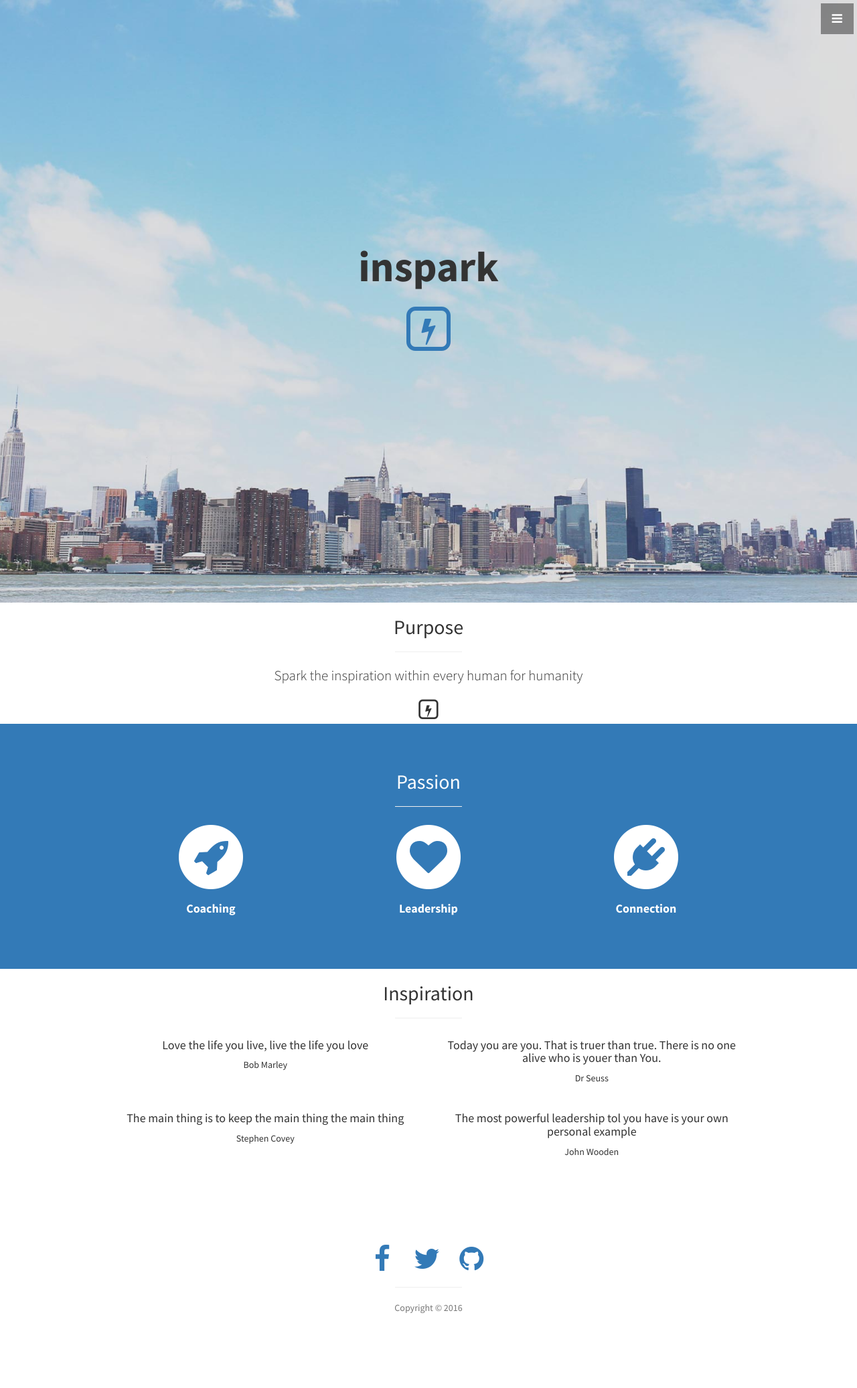
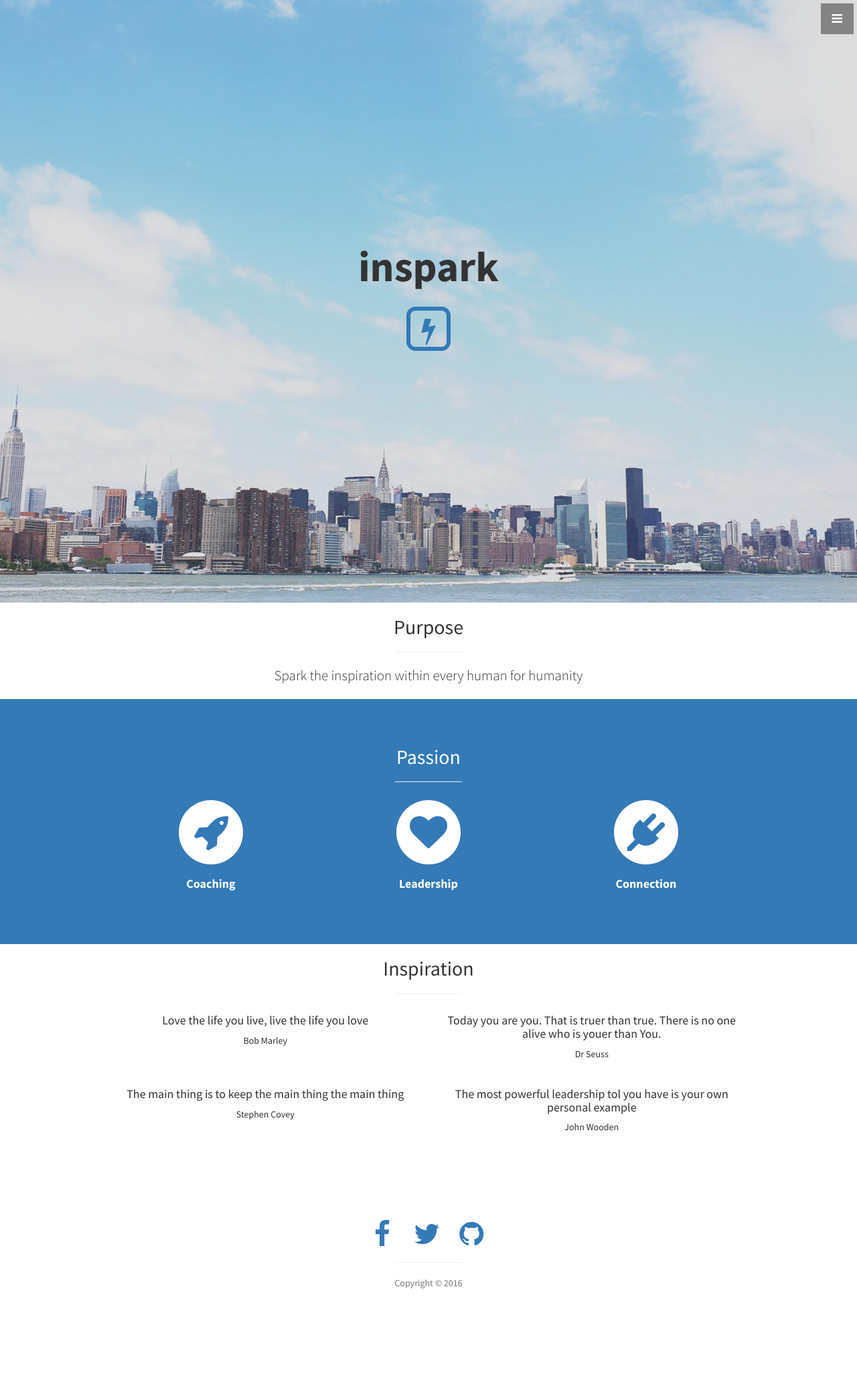
Before and after one commit to jikinluke8/inspark, a Jekyll site: the page built from index.html, in a window 1280 px wide. Shown: the whole page at 67% size. Built offline with Jekyll 4.4.1, drawn with Linux system fonts in a browser that asks for light colours; after the commit the page ends 2036 px from its top, so only the background shows below that.

Commit message:
Update purpose.html

```diff
--- a/_includes/purpose.html
+++ b/_includes/purpose.html
@@ -2,13 +2,11 @@
   <div class="container">
     <div class="row">
       <div class="col-lg-12 text-center">
-        <h2>Purpose</h2>
-        <hr class="small">
-        <p class="lead">Spark the inspiration within every human for humanity</p>
-          <span class="fa-stack fa-lg">
-           <i class="fa fa-square-o fa-stack-2x"></i>
-           <i class="fa fa-bolt fa-stack-1x"></i>
-          </span>
+          <h2>Purpose</h2>
+          <hr class="small">
+          <p class="lead">Spark the inspiration within every human for humanity</p>
+        <div class="col-lg-12 text-center">
+        </div>
       </div>
     </div>
     <!-- /.row -->
```
